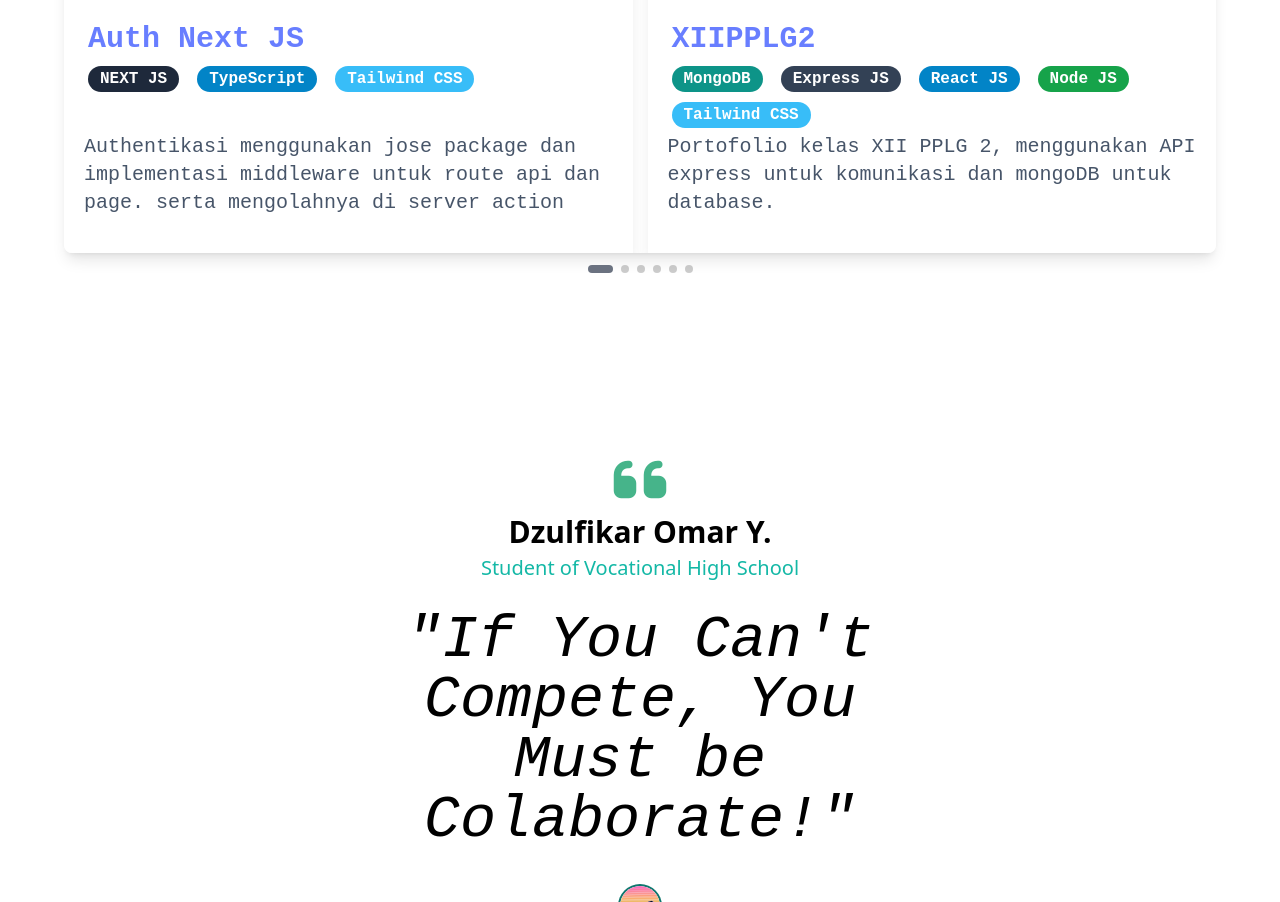
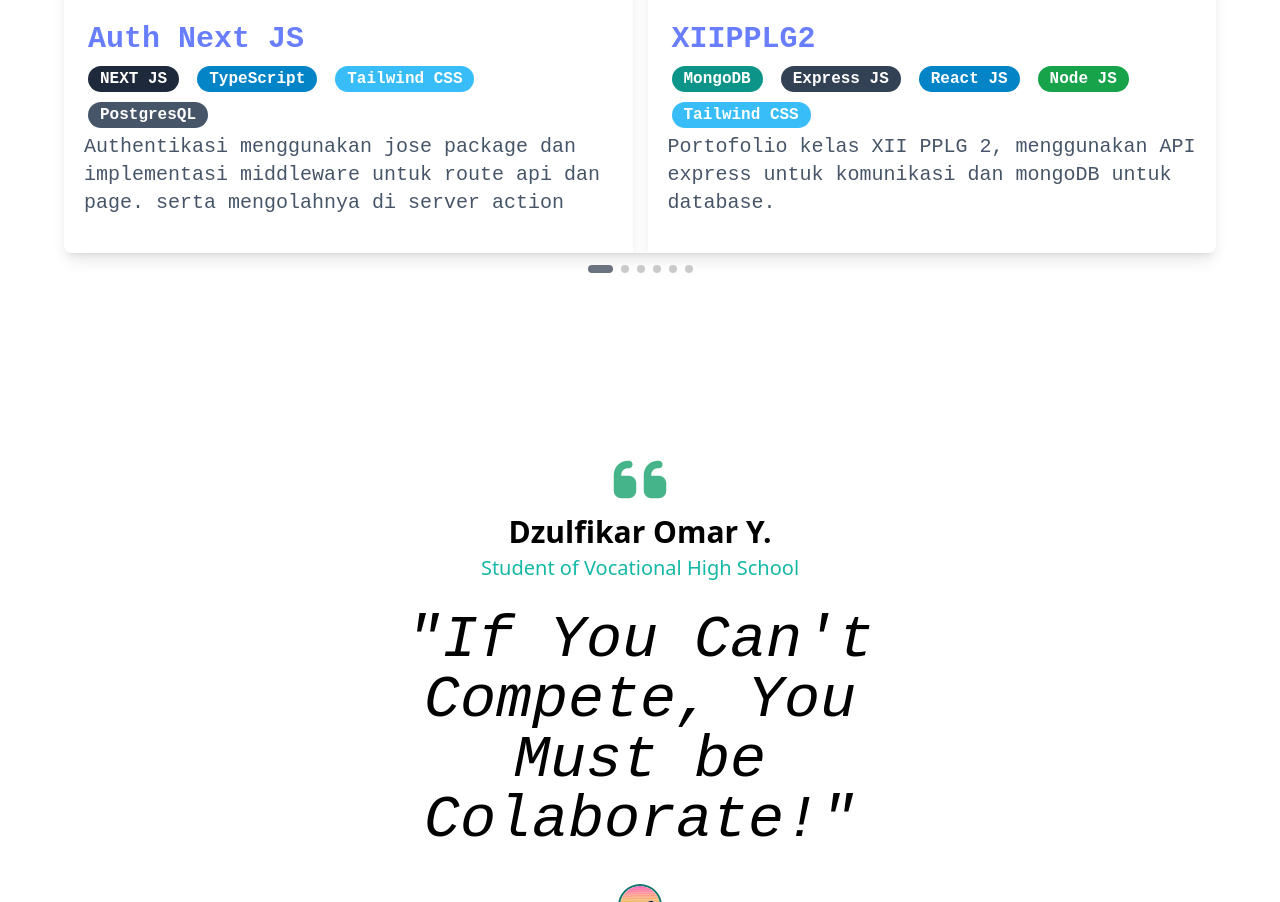
Before and after one commit to dzulfikar2403/portfolio-dzull, a website: page public/index.html in a window 1280 px wide. Shown: the part 2110-3012 px from the top of the page. Drawn offline with nearby package versions, Linux system fonts and the light colour scheme.

Commit message:
fix: adjust session project

```diff
--- a/public/index.html
+++ b/public/index.html
@@ -219,7 +219,7 @@
                   <span class="font-bold px-3 py-1 bg-slate-800 text-base text-white rounded-full">NEXT JS</span>
                   <span class="font-bold px-3 py-1 bg-sky-600 text-base text-white rounded-full">TypeScript</span>
                   <span class="font-bold px-3 py-1 bg-sky-400 text-base text-white rounded-full">Tailwind CSS</span>
-                  <span class="font-bold px-3 py-1 bg-blue-800 text-base text-white rounded-full">PostgreSQL</span>
+                  <span class="font-bold px-3 py-1 bg-slate-600 text-base text-white rounded-full">PostgresQL</span>
                 </h2>
                 <span class="leading-relaxed text-slate-600 sm:text-lg h-52 md:text-xl">Authentikasi menggunakan jose package dan implementasi middleware untuk route api dan page. serta mengolahnya di server action</span>
               </div>
```
